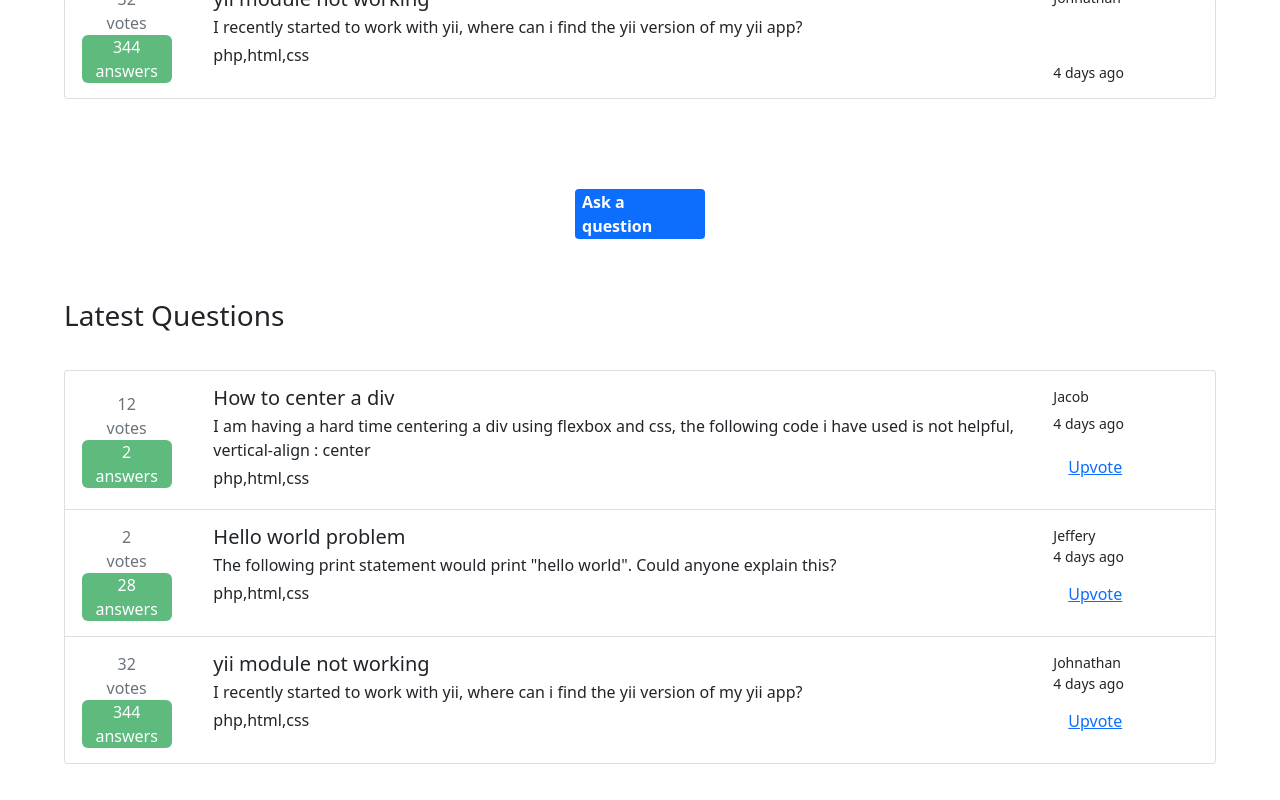
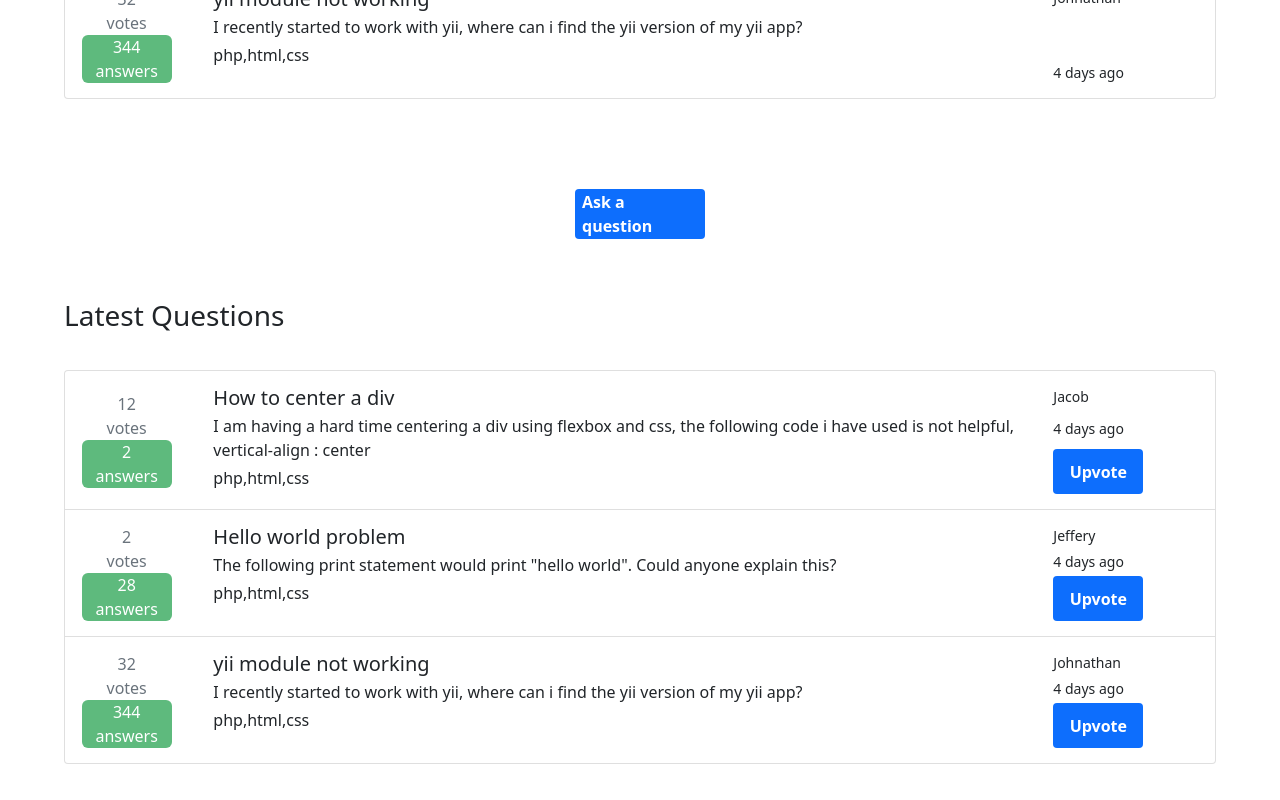
Before and after one commit to 2103562/witsOverflow, a Vue app: page / in a window 1280 px wide. Shown: the part 497-1297 px from the top of the page. Built offline with nearby package versions, Linux system fonts and the light colour scheme; no server answers.

Commit message:
add css to btn

```diff
--- a/src/components/Home.vue
+++ b/src/components/Home.vue
@@ -179,6 +179,21 @@ export default {
     align-items: center;
 }
 
+.btn-upvote{
+    border-radius: 4px;
+    text-decoration: none;
+    font-weight: 600;
+    width: 90px;
+    height: 45px;
+    padding: 7px;
+    background: #0d6efd;
+    color: white;
+    display: flex;
+    justify-content: center;
+    align-items: center;
+
+}
+
 .votes-container{
     display: flex;
     flex-direction: column;
@@ -229,7 +244,7 @@ export default {
     padding: 7px;
 }
 
-.btn-ask-question{
+.btn-ask-question, .btn-upvote{
     background: #0d6efd;
     color: white;
 }
```
